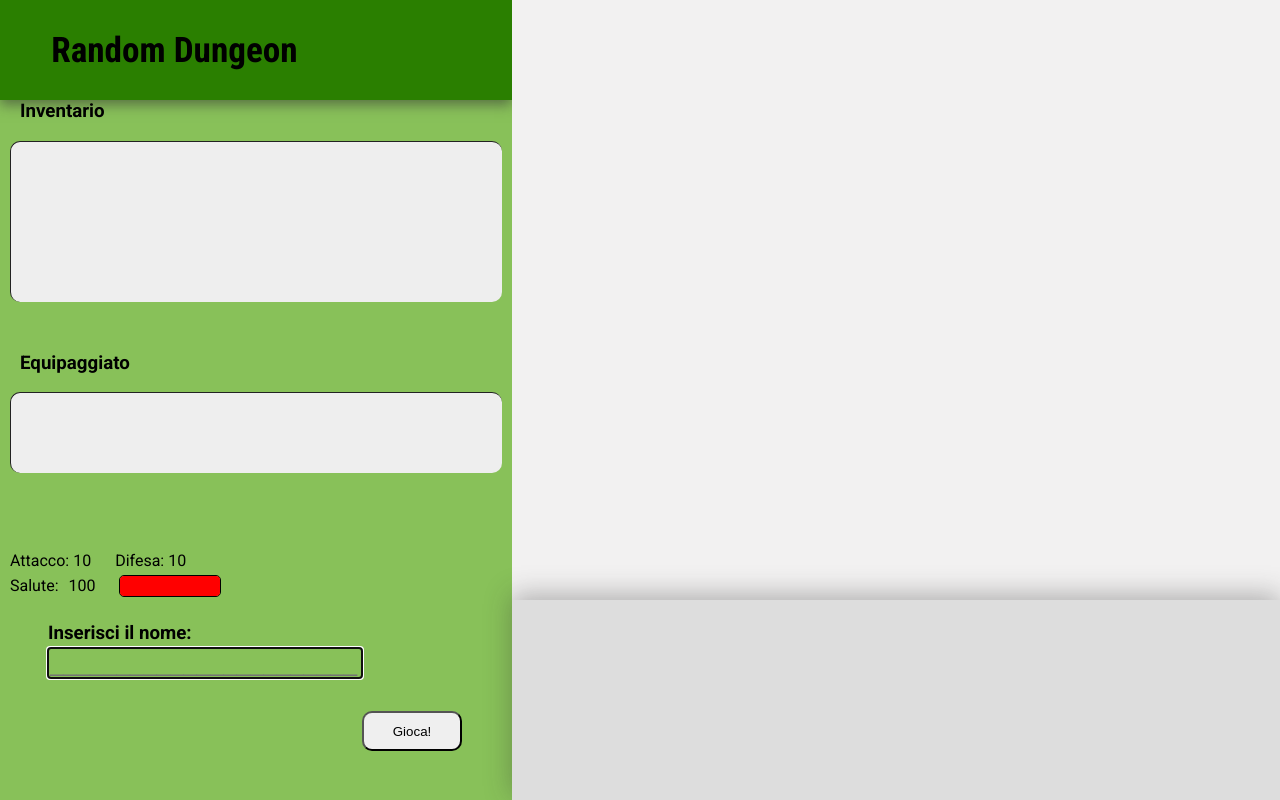
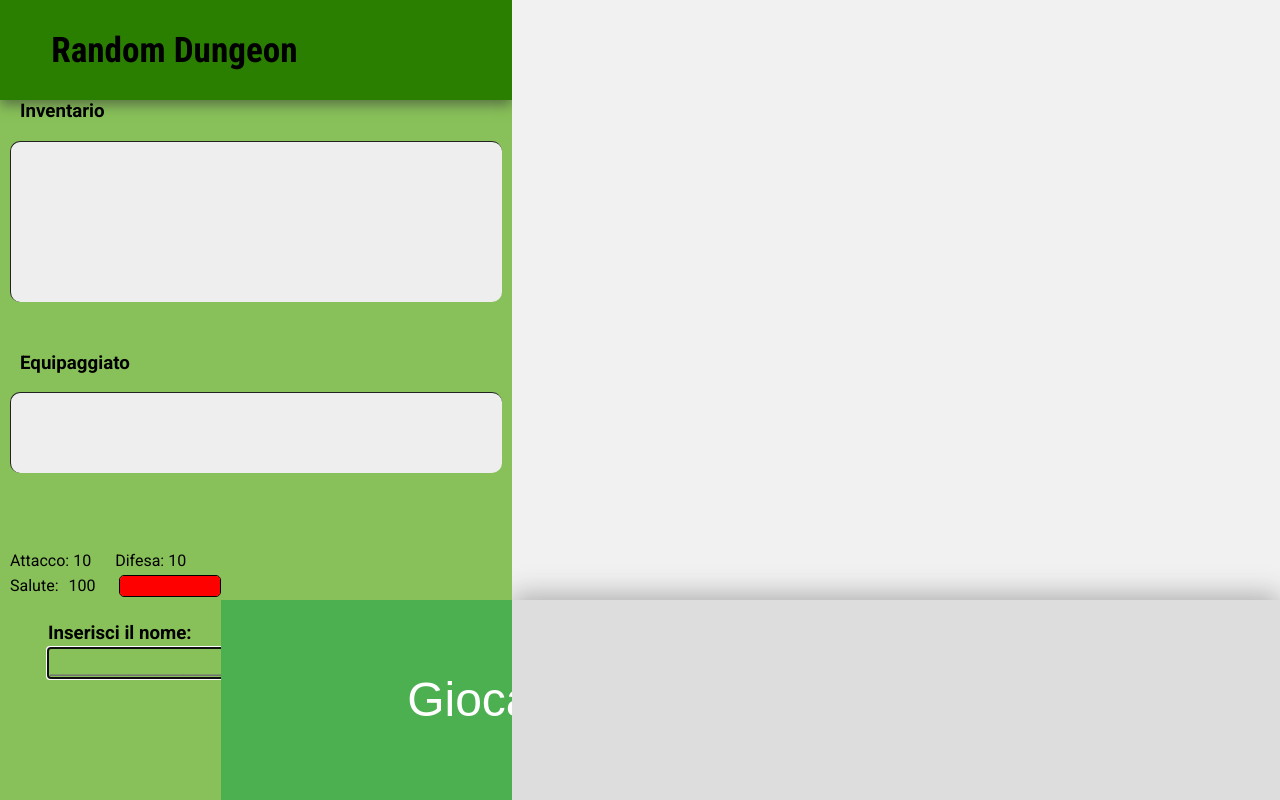
Before and after one commit to gherozz/RandomDungeon, a plain HTML site: page index.html in a window 1280 px wide. Drawn offline with Linux system fonts and the light colour scheme.

Commit message:
nuovo pulsante gioca

```diff
--- a/style.css
+++ b/style.css
@@ -51,18 +51,36 @@ p{
 	line-height: 25px;
 }
 #bottone-start{
-	width: 100px;
-	border-radius: 10px;
-	float: right;
-	margin-right: 50px;
+	width: 100%;
+	position:absolute;
+	bottom: 0;
 	cursor: pointer;
+	background-color: #4CAF50;
+	border: 10px solid #4CAF50;
+	box-sizing: bordr-box;
+	-moz-box-sizing: border-box;
+    -webkit-box-sizing: border-box;
+	padding:90px 0 90px 0;
+    color: white;
+    text-align: center;
+    text-decoration: none;
+    font-size: 48px;
+	line-height:0px;
+	-webkit-transition-duration: 0.4s; /* Safari */
+    transition-duration: 0.4s;
 }
+#bottone-start:hover{
+	background-color: white; /* Green */
+    color: #4CAF50;
+}
+
 .colonna-sx{
 	width: 40%;
 	height: 100%;
 	background: #88C159;
 	float: left;
 	overflow: hidden;
+	position: relative;
 }
 #gioco{
 	float: right;
```
